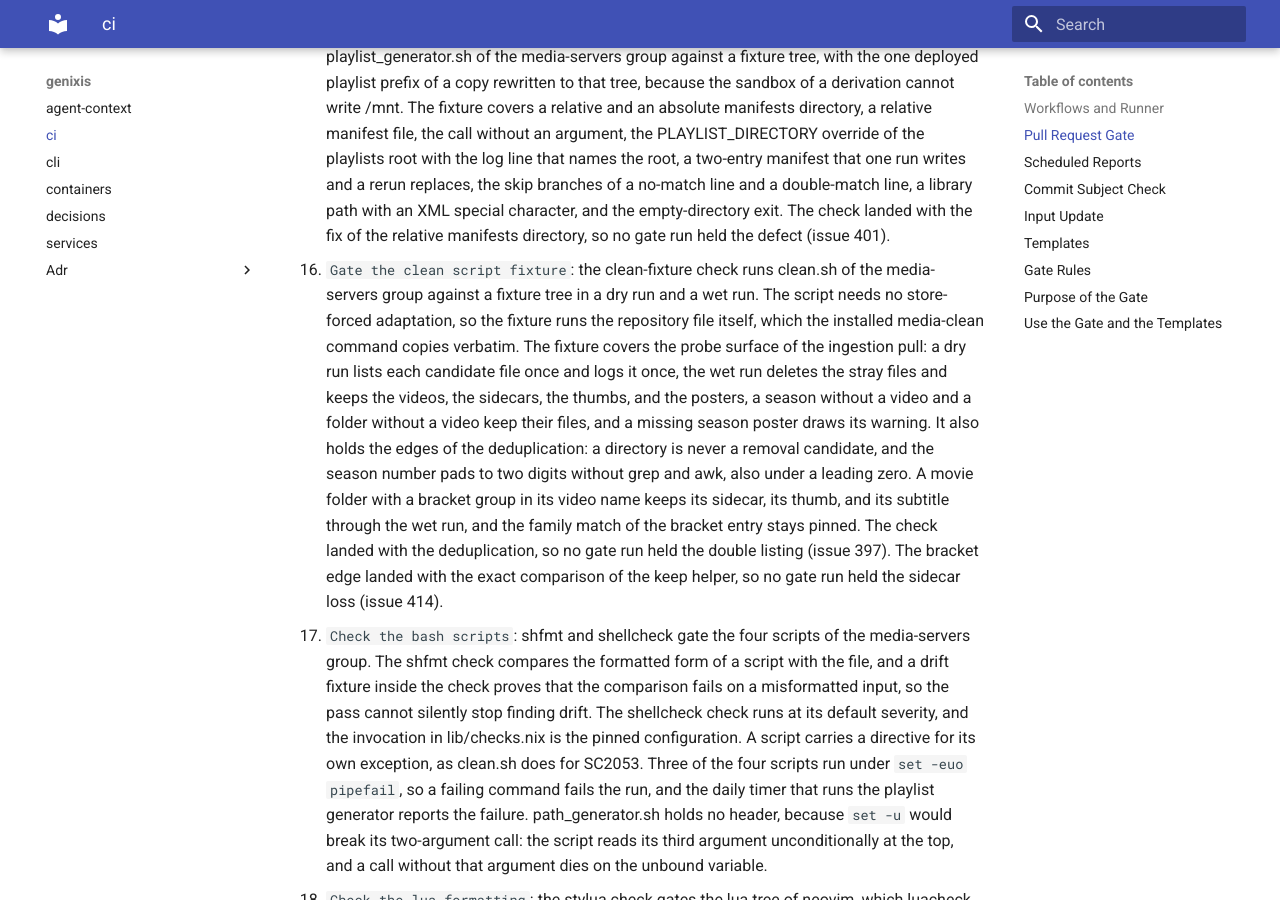
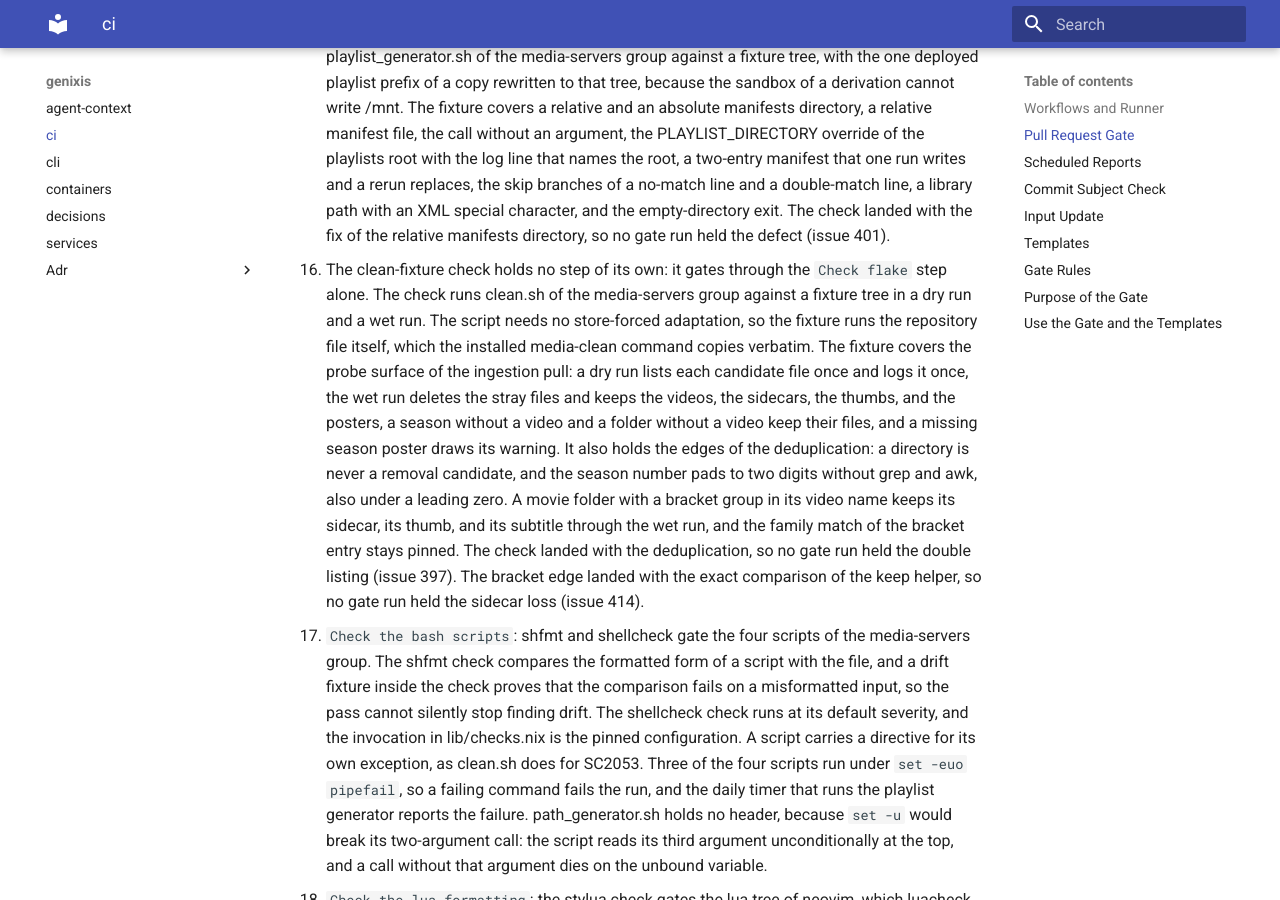
Before and after one commit to Jracon/genixis, an MkDocs documentation site: the page built from docs/ci.md, in a window 1280 px wide and 900 px high, scrolled down 2242 px. Built offline with MkDocs 1.6.1 and Material for MkDocs 9.7.7, drawn with Linux system fonts in a browser that asks for light colours; some of the changed text lies outside the part shown.

Commit message:
docs(ci): state how the clean-fixture check gates
The step inventory opened with the claim that each numbered item names
one step of the gate job, but item 16 named a step that no workflow
holds: the gate job of ci.yaml has no per-check step for the
clean-fixture check, and no step ever existed (verified with
git log -S clean-fixture over the workflow).

The clean-fixture check already gates through the Check flake step,
which builds every check of lib/checks.nix, so a per-check step would
gate nothing new. The inventory sentence now carries the exception and
states that a check can gate through the Check flake step alone, and
item 16 states its gating path instead of a step name. This is option 2
of the issue; option 1, a new workflow step, gates nothing new.

Closes #432 (via the pull request).

Co-Authored-By: Claude Code <noreply@anthropic.com>

```diff
--- a/docs/ci.md
+++ b/docs/ci.md
@@ -13,7 +13,7 @@ CI of the forge: the workflows, the runner, and the templates.
 
 ## Pull Request Gate
 
-The gate job runs on the native runner and checks out with the token of the forge. Each numbered item below names one step of the job, in the order of the workflow. A pull request of the same repository runs the workflow from the pull request content, so a workflow change gates itself.
+The gate job runs on the native runner and checks out with the token of the forge. Each numbered item below names one step of the job, in the order of the workflow. Item 16 is the one exception: a check can gate through the `Check flake` step alone. A pull request of the same repository runs the workflow from the pull request content, so a workflow change gates itself.
 
 Each check derivation lives in lib/checks.nix, so the `Check flake` step builds it too. Each check names its posture: it gates pull requests when it is deterministic and cheap, and it reports on the reports job when it is noisy or expensive (issue #350, decision D8). A report check writes its report to its output, and it never fails its derivation.
 
@@ -32,7 +32,7 @@ Each check derivation lives in lib/checks.nix, so the `Check flake` step builds
 13. `Scan the tree for secrets`: gitleaks gates the flake source, and the empty-plaintext check flags an agenix file that decrypts to nothing, because agenix verifies the recipients, not the content (docs/secrets.md, Security Law item 1; docs/runbook.md). The check calibrates its reference sizes itself, by encrypting an empty plaintext inside the derivation.
 14. `Gate the port claims`: the port-claims check derives the published ports of each host from the evaluated tree, and it fails when two services claim one host port with one protocol, because two claimants cannot both bind it. It reads the ports of every container, the default ports of the native syncthing, and the port of tailscale. A container with host networking publishes its ports directly, so the check cannot see it, and jellyfin is the one today. The check landed with the fix of the syncthing pair, so no gate run held the defect (issue 370).
 15. `Gate the playlist generator fixture`: the playlist-fixture check runs playlist_generator.sh of the media-servers group against a fixture tree, with the one deployed playlist prefix of a copy rewritten to that tree, because the sandbox of a derivation cannot write /mnt. The fixture covers a relative and an absolute manifests directory, a relative manifest file, the call without an argument, the PLAYLIST_DIRECTORY override of the playlists root with the log line that names the root, a two-entry manifest that one run writes and a rerun replaces, the skip branches of a no-match line and a double-match line, a library path with an XML special character, and the empty-directory exit. The check landed with the fix of the relative manifests directory, so no gate run held the defect (issue 401).
-16. `Gate the clean script fixture`: the clean-fixture check runs clean.sh of the media-servers group against a fixture tree in a dry run and a wet run. The script needs no store-forced adaptation, so the fixture runs the repository file itself, which the installed media-clean command copies verbatim. The fixture covers the probe surface of the ingestion pull: a dry run lists each candidate file once and logs it once, the wet run deletes the stray files and keeps the videos, the sidecars, the thumbs, and the posters, a season without a video and a folder without a video keep their files, and a missing season poster draws its warning. It also holds the edges of the deduplication: a directory is never a removal candidate, and the season number pads to two digits without grep and awk, also under a leading zero. A movie folder with a bracket group in its video name keeps its sidecar, its thumb, and its subtitle through the wet run, and the family match of the bracket entry stays pinned. The check landed with the deduplication, so no gate run held the double listing (issue 397). The bracket edge landed with the exact comparison of the keep helper, so no gate run held the sidecar loss (issue 414).
+16. The clean-fixture check holds no step of its own: it gates through the `Check flake` step alone. The check runs clean.sh of the media-servers group against a fixture tree in a dry run and a wet run. The script needs no store-forced adaptation, so the fixture runs the repository file itself, which the installed media-clean command copies verbatim. The fixture covers the probe surface of the ingestion pull: a dry run lists each candidate file once and logs it once, the wet run deletes the stray files and keeps the videos, the sidecars, the thumbs, and the posters, a season without a video and a folder without a video keep their files, and a missing season poster draws its warning. It also holds the edges of the deduplication: a directory is never a removal candidate, and the season number pads to two digits without grep and awk, also under a leading zero. A movie folder with a bracket group in its video name keeps its sidecar, its thumb, and its subtitle through the wet run, and the family match of the bracket entry stays pinned. The check landed with the deduplication, so no gate run held the double listing (issue 397). The bracket edge landed with the exact comparison of the keep helper, so no gate run held the sidecar loss (issue 414).
 17. `Check the bash scripts`: shfmt and shellcheck gate the four scripts of the media-servers group. The shfmt check compares the formatted form of a script with the file, and a drift fixture inside the check proves that the comparison fails on a misformatted input, so the pass cannot silently stop finding drift. The shellcheck check runs at its default severity, and the invocation in lib/checks.nix is the pinned configuration. A script carries a directive for its own exception, as clean.sh does for SC2053. Three of the four scripts run under `set -euo pipefail`, so a failing command fails the run, and the daily timer that runs the playlist generator reports the failure. path_generator.sh holds no header, because `set -u` would break its two-argument call: the script reads its third argument unconditionally at the top, and a call without that argument dies on the unbound variable.
 18. `Check the lua formatting`: the stylua check gates the lua tree of neovim, which luacheck already lints. The settings live in .stylua.toml at the root, pinned to the conventions of the tree: space indent, two wide, a line width of 120, and double quotes. A drift fixture inside the check proves that the comparison fails on a misformatted input.
 19. `Check the python formatting`: the ruff-format check gates the two Python suites of the harnesses with ruff format in check mode, so the format pass and the lint pass of item 11 come from one tool. The defaults of ruff format apply, and the flake lock pins the ruff release. A drift fixture inside the check proves that the check mode fails on a misformatted input.
```
